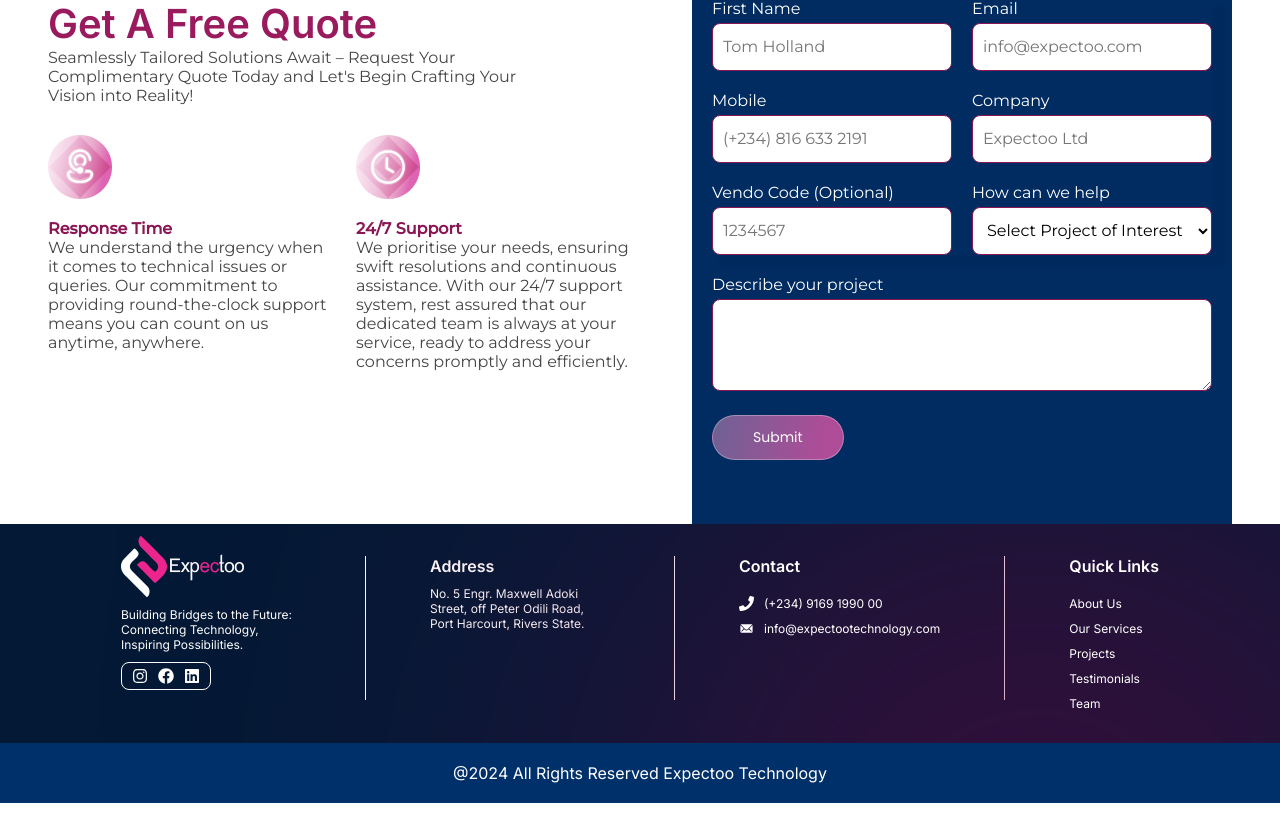
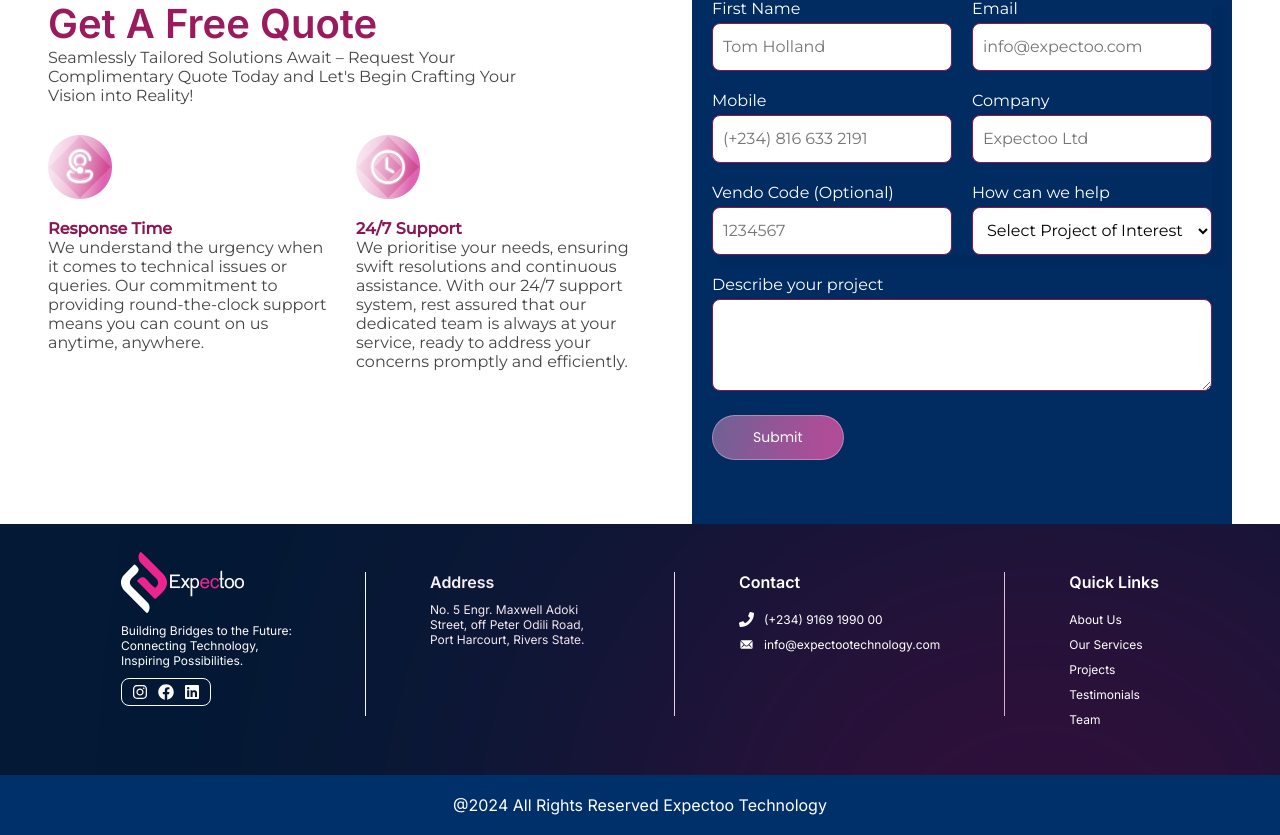
Before and after one commit to Onario747/Expectoo-Technology, a React (Vite) app: page / in a window 1280 px wide. Shown: the part 5210-6045 px from the top of the page. Before the commit the page ends 6013 px from the top, so only its background shows below. Built offline with nearby package versions, Linux system fonts and the light colour scheme.

Commit message:
Implemented a Favicon for the react app

```diff
--- a/index.html
+++ b/index.html
@@ -2,9 +2,9 @@
 <html lang="en">
   <head>
     <meta charset="UTF-8" />
-    <link rel="icon" type="image/svg+xml" href="/vite.svg" />
+    <link rel="icon" type="image/png" href="src/assets/expectoo_logo-removebg-preview.png " />
     <meta name="viewport" content="width=device-width, initial-scale=1.0" />
-    <title>Vite + React</title>
+    <title>Expectoo Technology</title>
   </head>
   <body>
     <div id="root"></div>
--- a/src/Stylesheets/Bottom-bar-Comp.css
+++ b/src/Stylesheets/Bottom-bar-Comp.css
@@ -1,6 +1,6 @@
 .BottomBarComp-container {
   background: #031935;
-  padding: 2rem 5rem;
+  padding: 3rem 5rem;
   overflow: hidden;
   width: 100%;
   display: flex;
```
Also changed, not shown: src/assets/expectoo logo.png (added), src/assets/expectoo_logo-removebg-preview.png (added).
